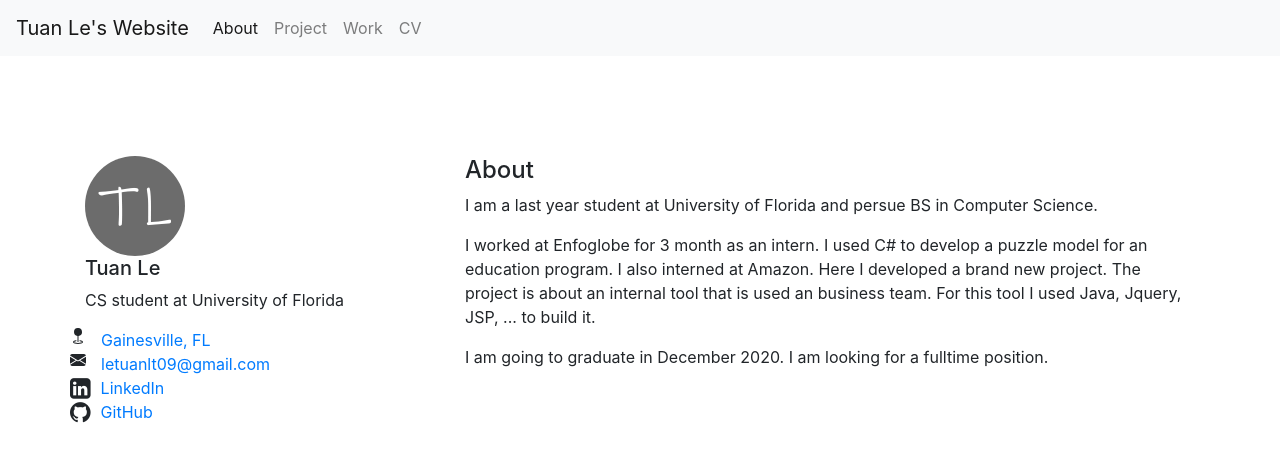
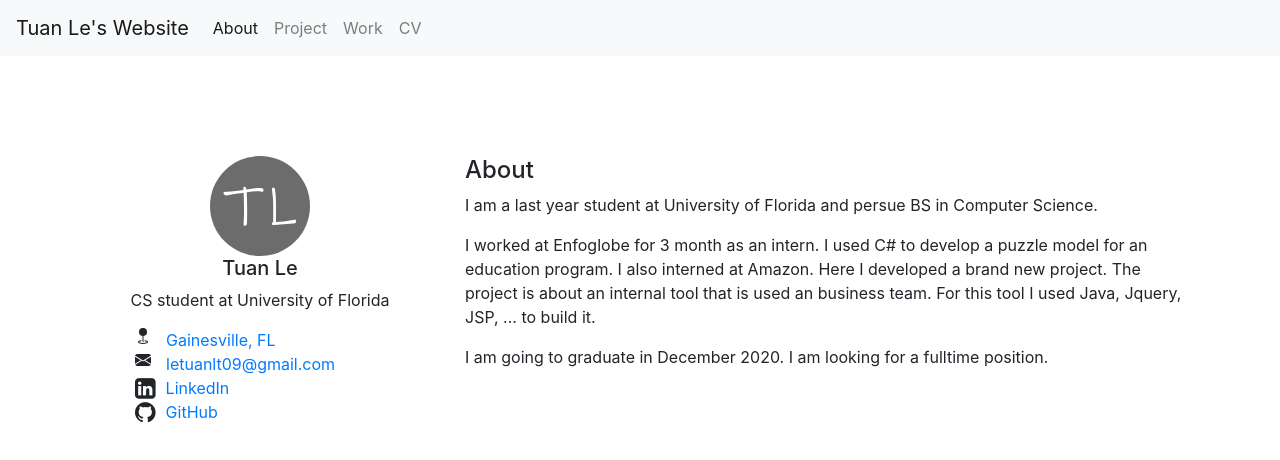
Before and after one commit to letuanlt09/letuanlt09.github.io, a plain HTML site: page index.html in a window 1280 px wide. Drawn offline with nearby package versions, Linux system fonts and the light colour scheme.

Commit message:
update resume

```diff
--- a/index.html
+++ b/index.html
@@ -64,17 +64,19 @@
     <div class="container">
       <div class="row">
         <div class="col-lg-4">
-          <div id="profileContainer">
+          <div class="center">
             <img
               src="profileImg.jpg"
-              class="rounded-circle"
+              class="rounded-circle center"
               width="100"
               height="100"
             />
-            <h5>Tuan Le</h5>
           </div>
 
-          <p>CS student at University of Florida</p>
+          <h5 class="center">Tuan Le</h5>
+
+          <p class="center">CS student at University of Florida</p>
+          <div id="listOfLink">
             <div class="row">
               <svg
                 width="1em"
@@ -131,6 +133,7 @@
                 style="margin-left: 10px"
                 >GitHub</a
               >
+            </div>
           </div>
         </div>
         <div id="aboutContainer" class="col-lg-8">
--- a/style.css
+++ b/style.css
@@ -6,6 +6,11 @@
 .hidden {
   display: none;
 }
-.profileContainer {
-  align-items: center;
+.center {
+  display: flex;
+  justify-content: center;
 }
+#listOfLink {
+  position: relative;
+  left: 65px;
+}
```
Also changed, not shown: 1 other file. Lines whose indentation alone changed are shown as unchanged.
